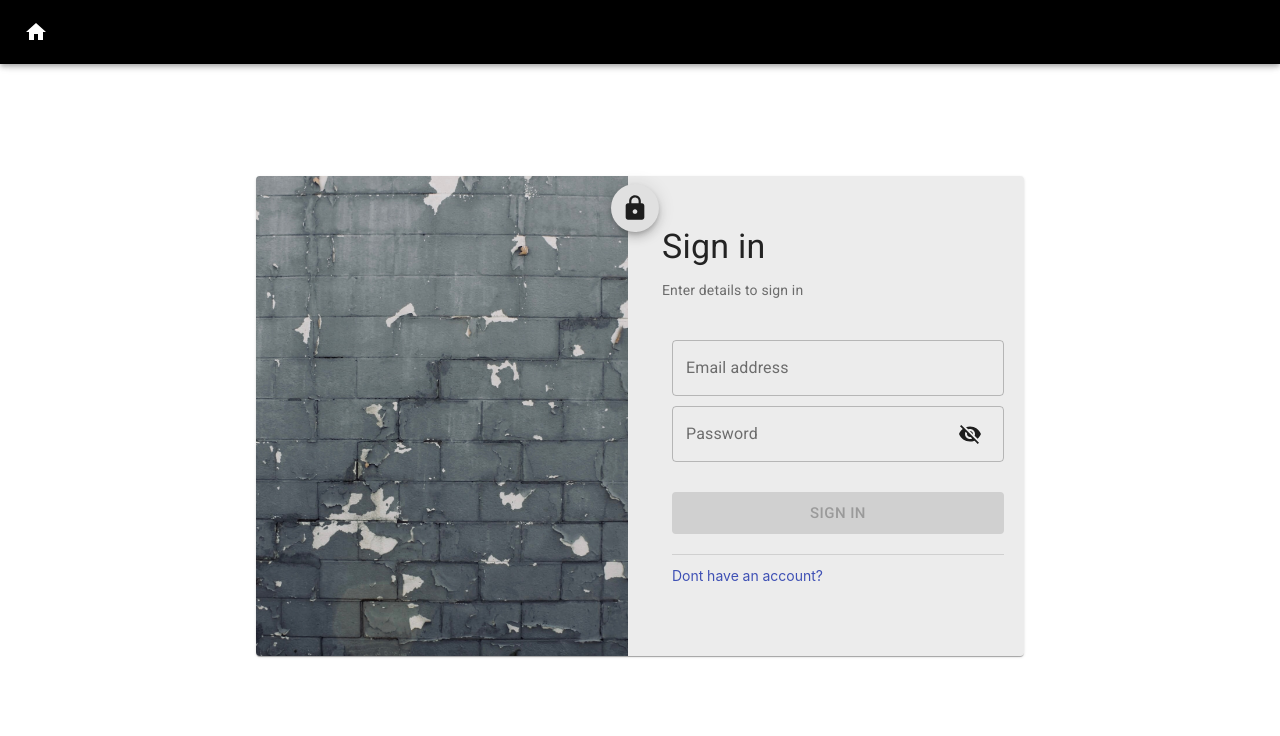
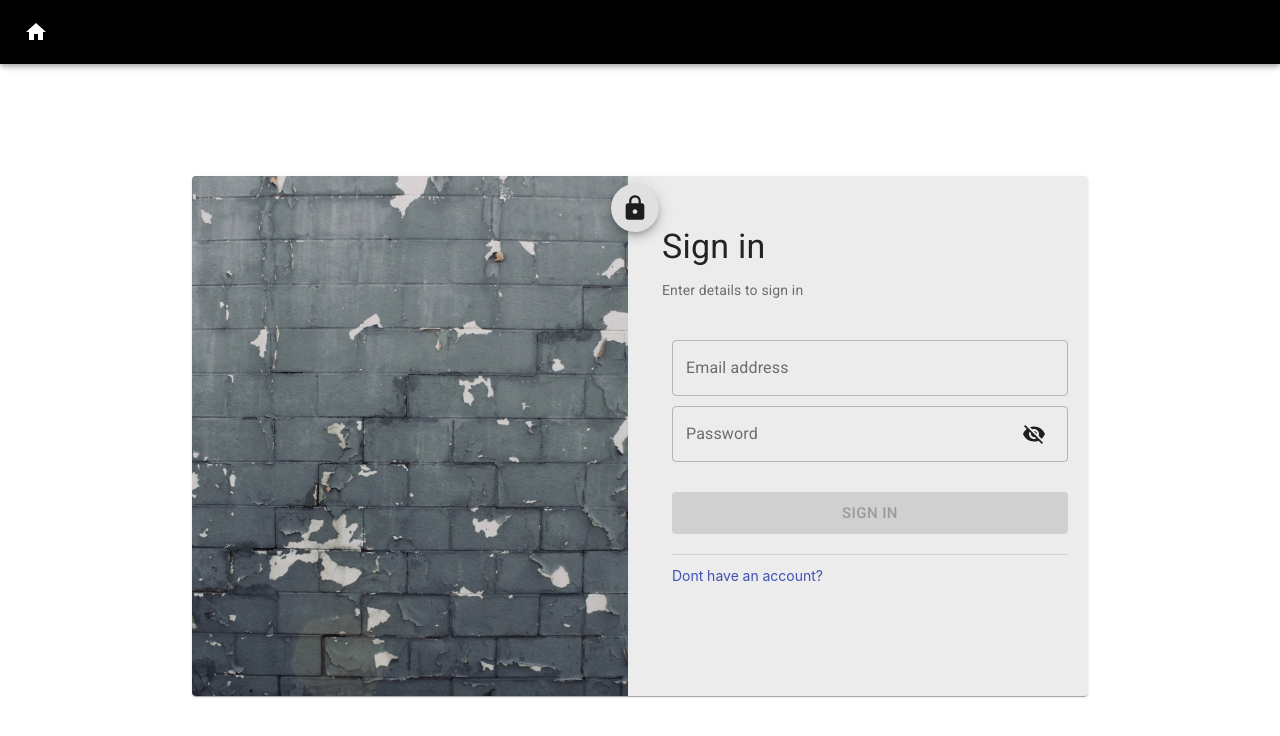
Before and after one commit to dheeraj0259/stock-info-tracker, a React (Create React App) app: page /stock-info-tracker/signin in a window 1280 px wide. Shown: the top 736 px of the page. Built offline with nearby package versions, Linux system fonts and the light colour scheme.

Commit message:
- minor style change

```diff
--- a/src/Pages/Login.jsx
+++ b/src/Pages/Login.jsx
@@ -15,6 +15,7 @@ class Login extends React.Component {
     };
 
     const styleInfo = () => {
+      // TODO: remove below unused variable
       const signInStyle = {
         card: {
           maxWidth: "calc(100vw - 40%)",
@@ -33,7 +34,7 @@ class Login extends React.Component {
           height: "520px"
         }
       };
-      return isSignInRoute() ? signInStyle : signOutStyle;
+      return isSignInRoute() ? signOutStyle : signOutStyle;
     };
 
     return (
```
